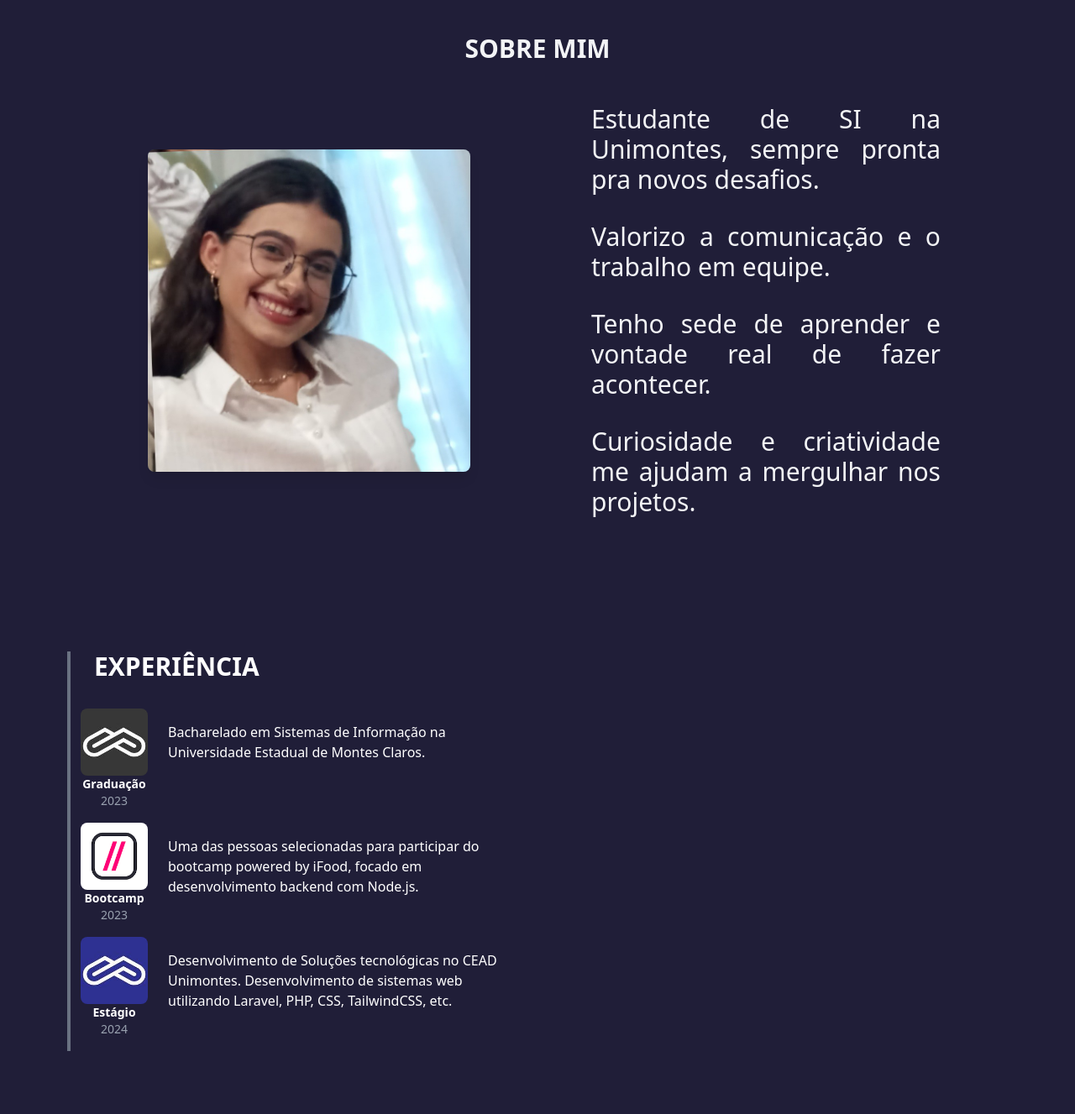
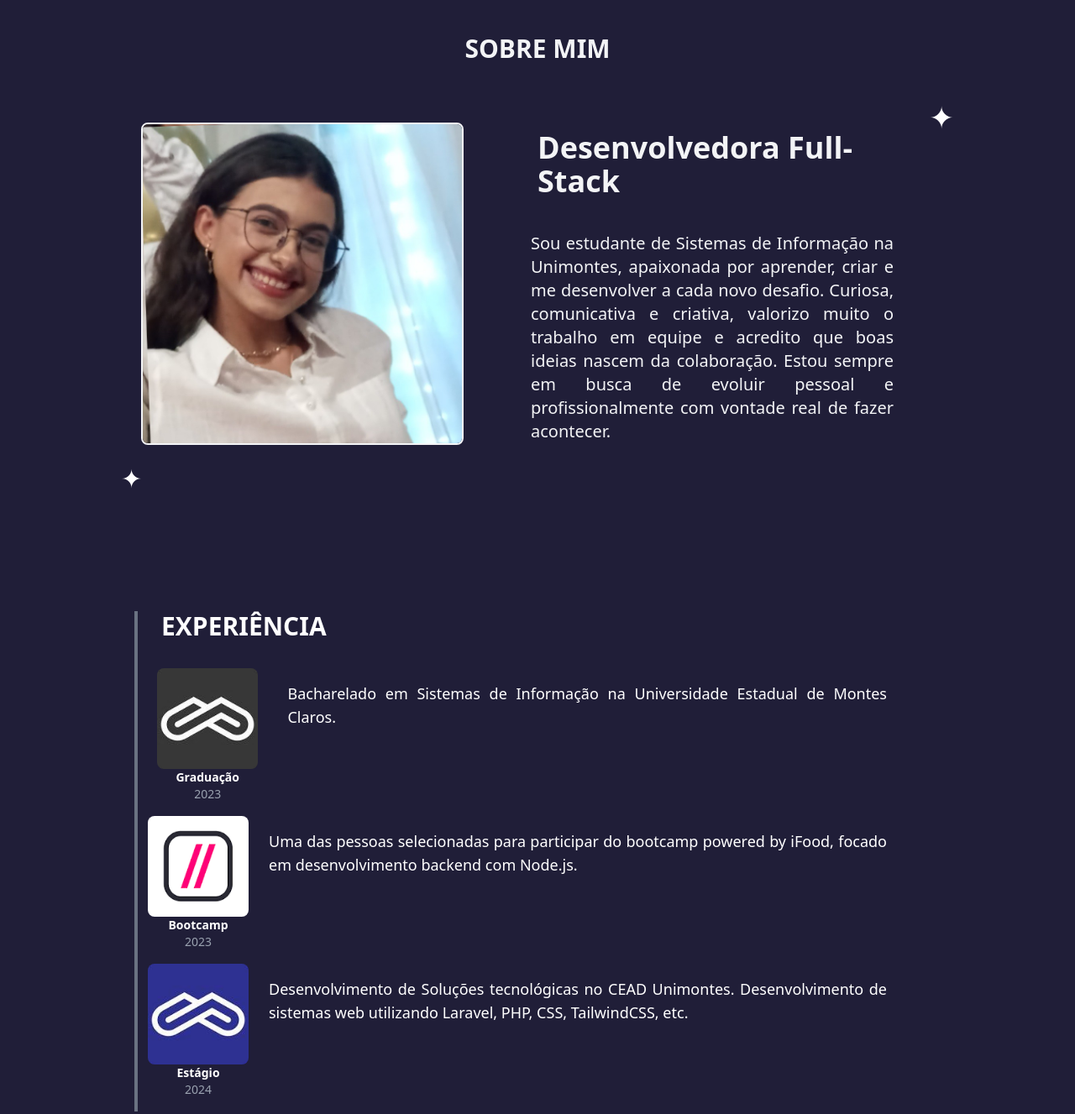
Before and after one commit to desouzagiovana/Portfolio, a website built with Vite: page index.html in a window 1280 px wide. Shown: the part 1000-2327 px from the top of the page at 84% size. Built offline with nearby package versions, Linux system fonts and the light colour scheme; animation ran at ten frames a second.

Commit message:
style: sobre mim e experiencia

```diff
--- a/index.html
+++ b/index.html
@@ -77,26 +77,32 @@
   </div>
   <main class="pt-40 bg-gray-800 animate-gradient-bg" data-aos="fade-up">
     <!-- SEÇÃO SOBRE MIM -->
-    <section class="relative z-10 py-10 lg:py-20 text-gray-100">
-      <div class="max-w-6xl lg:mx-32 mx-4" data-aos="fade-up">
-        <h2 class="text-3xl font-bold uppercase text-center mb-12 animate-gradient-text">
+    <section class="flex flex-col relative z-10 py-10 lg:py-20 text-gray-100">
+      <div class="lg:mx-36 mx-6" data-aos="fade-up">
+        <h2 class="text-3xl font-bold uppercase text-center mb-8">
           Sobre Mim
         </h2>
 
-        <div class="grid grid-cols-2 gap-6 lg:gap-16 items-center">
-          <!-- Foto à esquerda -->
+        <div class="flex flex-col gap-8 lg:flex-row mx-auto p-4 lg:p-6 justify-center items-center">
+          <!-- Foto -->
           <div class="flex justify-center">
-            <div class="w-56 lg:w-96 h-56 lg:h-96 rounded-lg overflow-hidden shadow-lg bg-gray-700 bg-opacity-30">
+            <div class="w-64 lg:w-96 h-64 lg:h-96 rounded-lg overflow-hidden border-2">
               <img src="/gio_img.jpeg" alt="Foto de Giovana" class="w-full h-full object-cover">
             </div>
           </div>
+          <!-- estrelinhas -->
+          <span class="absolute left-0 bottom-0 lg:top-128 text-2xl lg:text-3xl text-white" data-aos="zoom-in"
+            data-aos-duration="400" data-aos-delay="200">✦</span>
+          <span class="absolute right-0 top-20 text-2xl lg:text-4xl text-white" data-aos="zoom-in"
+            data-aos-duration="400" data-aos-delay="800">✦</span>
+          <!-- Texto -->
+          <div class="lg:space-y-8 lg:mx-8 space-y-2 p-4 text-sm lg:text-xl text-justify">
+            <h2 class="text-center p-2 lg:text-left text-4xl font-bold">Desenvolvedora Full-Stack</h2>
+            <p>Sou estudante de Sistemas de Informação na Unimontes, apaixonada por aprender, criar e me desenvolver a
+              cada novo desafio. Curiosa, comunicativa e criativa, valorizo muito o trabalho em equipe e acredito que
+              boas ideias nascem da colaboração. Estou sempre em busca de evoluir pessoal e profissionalmente com
+              vontade real de fazer acontecer.</p>
 
-          <!-- Texto à direita -->
-          <div class="lg:space-y-8 lg:mx-8 space-y-2 text-sm lg:text-3xl lg:text-justify">
-            <p>Estudante de SI na Unimontes, sempre pronta pra novos desafios.</p>
-            <p>Valorizo a comunicação e o trabalho em equipe.</p>
-            <p>Tenho sede de aprender e vontade real de fazer acontecer.</p>
-            <p>Curiosidade e criatividade me ajudam a mergulhar nos projetos.</p>
           </div>
         </div>
       </div>
@@ -107,74 +113,71 @@
 
     <section class="relative z-10 py-20 px-4 bg-transparent text-gray-100">
 
-      <div class="max-w-6xl mx-auto grid md:grid-cols-2 gap-16">
+      <div class="lg:mx-32 lg:mr-52 mx-6">
 
         <!-- Experiência -->
-
-        <div class="flex flex-row items-center">
-
-          <div class="relative pl-8 text-white" data-aos="fade-right">
+        <div class="relative pl-3 lg:pl-8 text-white text-justify" data-aos="fade-right">
           <h2 data-aos="fade-up" class="text-3xl font-bold uppercase mb-8 mx-4 text-white">
             Experiência
           </h2>
           <!-- linha -->
-            <div class="absolute left-4 top-0 bottom-0 w-1 bg-gray-500 "></div>
+          <div class="absolute left-0 lg:left-4 top-0 bottom-0 w-1 bg-gray-500 "></div>
           <!-- cards -->
           <div class="relative flex flex-row pb-4">
-              <div class="flex flex-col items-center w-24">
-                <div class="h-20 w-20 overflow-hidden">
+            <div class="flex flex-col items-center w-40 lg:w-36">
+              <div class="h-20 lg:h-30 w-20 lg:w-30 overflow-hidden">
                 <img src="/unimontes_logo.jpeg" alt="unimontesmg_logo"
                   class="rounded-lg h-full w-full object-cover grayscale">
               </div>
               <h3 class="font-semibold break-words text-sm text-center">Graduação</h3>
               <span class="text-sm text-gray-400">2023</span>
             </div>
-              <p class="mt-4 ml-6">Bacharelado em Sistemas de Informação na Universidade Estadual de
+            <p class="mt-4 ml-6 text-sm lg:text-lg">Bacharelado em Sistemas de Informação na Universidade Estadual de
               Montes Claros.</p>
           </div>
 
           <div class="relative flex flex-row pb-4" data-aos="fade-right" data-aos-delay="200">
-              <div class="flex flex-col items-center w-24">
-                <div class="h-20 w-20 overflow-hidden">
+            <div class="flex flex-col items-center w-40 lg:w-36">
+              <div class="h-20 lg:h-30 w-20 lg:w-30 overflow-hidden">
                 <img src="/cubos_academy_logo.png" alt="cubos_academy_logo"
                   class="rounded-lg h-full w-full object-cover">
               </div>
               <h3 class="font-semibold break-words text-sm text-center">Bootcamp</h3>
               <span class="text-sm text-gray-400">2023</span>
             </div>
-              <p class="mt-4 ml-6">Uma das pessoas selecionadas para participar do bootcamp powered by iFood, focado em
+            <p class="mt-4 ml-6 text-sm lg:text-lg">Uma das pessoas selecionadas para participar do bootcamp powered by iFood, focado em
               desenvolvimento backend com Node.js.</p>
           </div>
 
-            <div class="relative flex flex-row pb-4" data-aos="fade-right" data-aos-delay="400">
-              <div class="flex flex-col items-center w-24 ">
-                <div class="h-20 w-20 overflow-hidden">
+          <div class="flex flex-row pb-4" data-aos="fade-right" data-aos-delay="400">
+            <div class="flex flex-col items-center w-40 lg:w-36 ">
+              <div class="h-20 lg:h-30 w-20 lg:w-30 overflow-hidden">
                 <img src="/unimontes_logo.jpeg" alt="unimontesmg_logo" class="rounded-lg h-full w-full object-cover">
               </div>
               <h3 class="font-semibold break-words text-sm text-center">Estágio</h3>
               <span class="text-sm text-gray-400">2024</span>
             </div>
-              <p class="mt-4 ml-6">Desenvolvimento de Soluções tecnológicas no CEAD Unimontes. Desenvolvimento de
+            <p class="mt-4 ml-6 text-sm lg:text-lg">Desenvolvimento de Soluções tecnológicas no CEAD Unimontes. Desenvolvimento de
               sistemas web utilizando Laravel,
               PHP, CSS, TailwindCSS, etc.</p>
           </div>
         </div>
-        </div>
-      </div>
+
     </section>
 
     <!-- SEÇÃO HABILIDADES -->
     <h2 data-aos="fade-up" class="text-3xl font-bold uppercase text-center mt-8 mb-8 text-white">
       Habilidades
     </h2>
-    <section data-aos="fade-up" class="lg:mx-36 mx-6 relative z-10 py-10 lg:py-20 bg-transparent text-gray-100 border border-dotted border-y-purple-600 border-x-purple-500 shadow shadow-gray-700">
+    <section data-aos="fade-up"
+      class="lg:mx-40 mx-6 relative z-10 py-10 lg:py-20 bg-transparent text-gray-100 rounded-lg border border-dotted">
       <div class="grid grid-cols-3 lg:grid-cols-5 gap-8 text-center text-white lg:text-xl">
         <div>
-          <i data-aos="zoom-in" class="devicon-php-plain text-4xl lg:text-6xl mx-auto"></i>
+          <i class="devicon-php-plain text-4xl lg:text-6xl mx-auto"></i>
           <p class="mt-2">PHP</p>
         </div>
         <div>
-          <i data-aos="zoom-in" class="devicon-laravel-plain text-4xl lg:text-6xl mx-auto"></i>
+          <i class="devicon-laravel-plain text-4xl lg:text-6xl mx-auto"></i>
           <p class="mt-2">Laravel</p>
         </div>
         <div>
@@ -241,8 +244,8 @@
         <a href="https://github.com/WallisonRib/CircuitoDeConhecimentos" target="_blank" data-aos="zoom-in"
           data-aos-delay="100">
           <div
-            class="flex flex-col justify-between h-140 bg-gray-800 bg-opacity-50 p-6 rounded-md shadow-md hover:shadow-lg transition">
-            <div class="h-40 bg-gray-700 bg-opacity-30 mb-4 rounded"></div>
+            class="flex flex-col justify-between h-140 p-6 rounded-lg shadow border border-dotted hover:shadow-xl hover:border-purple-500 transition-colors duration-300">
+            <img src="/circuito_img.png" alt="circuito_de_conhecimentos" class="rounded">
             <h3 class="font-semibold mb-2 text-indigo-400">Cicuito de Conhecimentos</h3>
             <p class="text-sm mb-4">Participei do desenvolvimento do Sistema de Gerenciamento dos novos
               laboratórios/containers tecnológicos da Unimontes. O sistema foi desenvolvido em Laravel e TailwindCSS e
@@ -253,7 +256,7 @@
         </a>
         <a href="https://github.com/desouzagiovana/GamerBoxd" target="_blank" data-aos="zoom-in" data-aos-delay="300">
           <div
-            class="flex flex-col justify-between h-140 bg-gray-800 bg-opacity-50 p-6 rounded-md shadow-md hover:shadow-lg transition">
+            class="flex flex-col justify-between h-140 p-6 rounded-lg shadow border border-dotted hover:shadow-xl hover:border-purple-500 transition-colors duration-300">
             <div class="h-40 bg-gray-700 bg-opacity-30 mb-4 rounded"></div>
             <h3 class="font-semibold mb-2 text-indigo-400">GamerBoxd</h3>
             <p class="text-sm mb-4">Sistema de Avaliação de Jogos feito em React e
@@ -265,7 +268,7 @@
         </a>
         <a href="https://github.com/desouzagiovana/economontes" target="_blank" data-aos="zoom-in" data-aos-delay="500">
           <div
-            class="flex flex-col justify-between h-140 bg-gray-800 bg-opacity-50 p-6 rounded-md shadow-md hover:shadow-lg transition">
+            class="flex flex-col justify-between h-140 p-6 rounded-lg shadow border border-dotted hover:shadow-xl hover:border-purple-500 transition-colors duration-300">
             <div class="h-40 bg-gray-700 bg-opacity-30 mb-4 rounded"></div>
             <h3 class="font-semibold mb-2 text-indigo-400">Economontes</h3>
             <p class="text-sm mb-4">Projeto desenvolvido em Laravel para a empresa júnior da Unimontes.
@@ -277,7 +280,8 @@
         </a>
       </div>
     </section>
-    <div class="absolute bottom-20 lg:bottom-16 mx-[27%] lg:mx-[45%] flex flex-row space-x-4 text-2xl z-20 lg:justify-center lg:flex text-white">
+    <div
+      class="absolute bottom-20 lg:bottom-16 mx-[27%] lg:mx-[45%] flex flex-row space-x-4 text-2xl z-20 lg:justify-center lg:flex text-white">
       <a href="https://github.com/desouzagiovana" title="GitHub" target="_blank">
         <span class="fab fa-github"></span>
       </a>
```
Also changed, not shown: public/circuito_img.png (added). Lines whose indentation alone changed are shown as unchanged.
